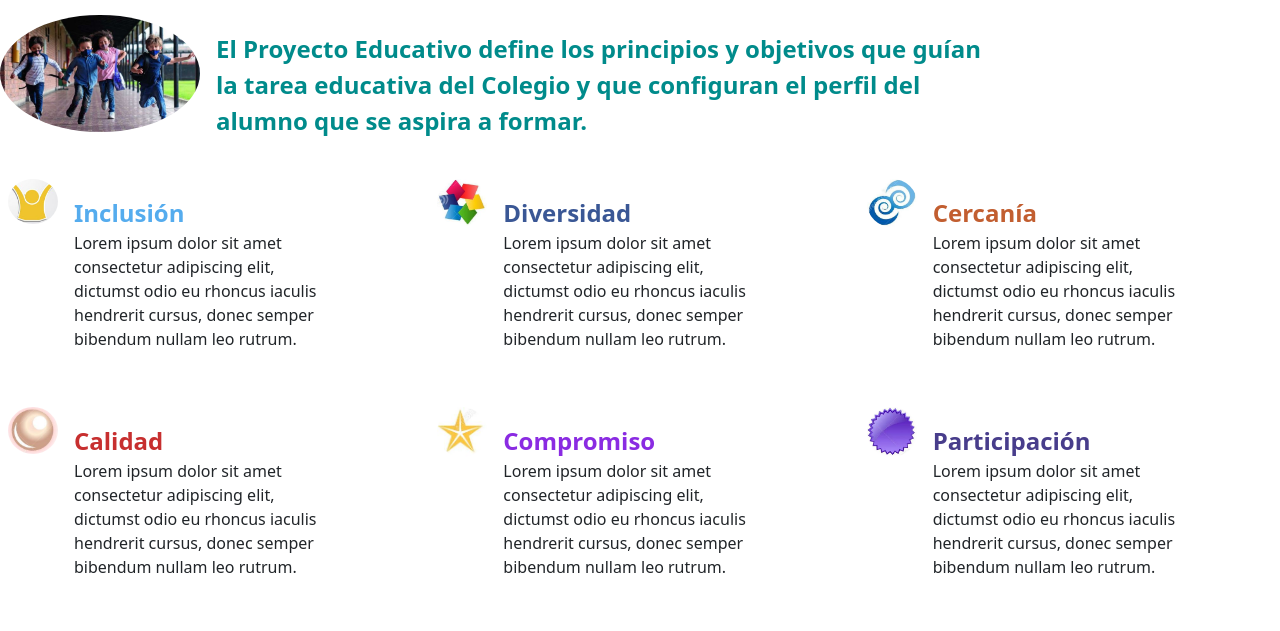
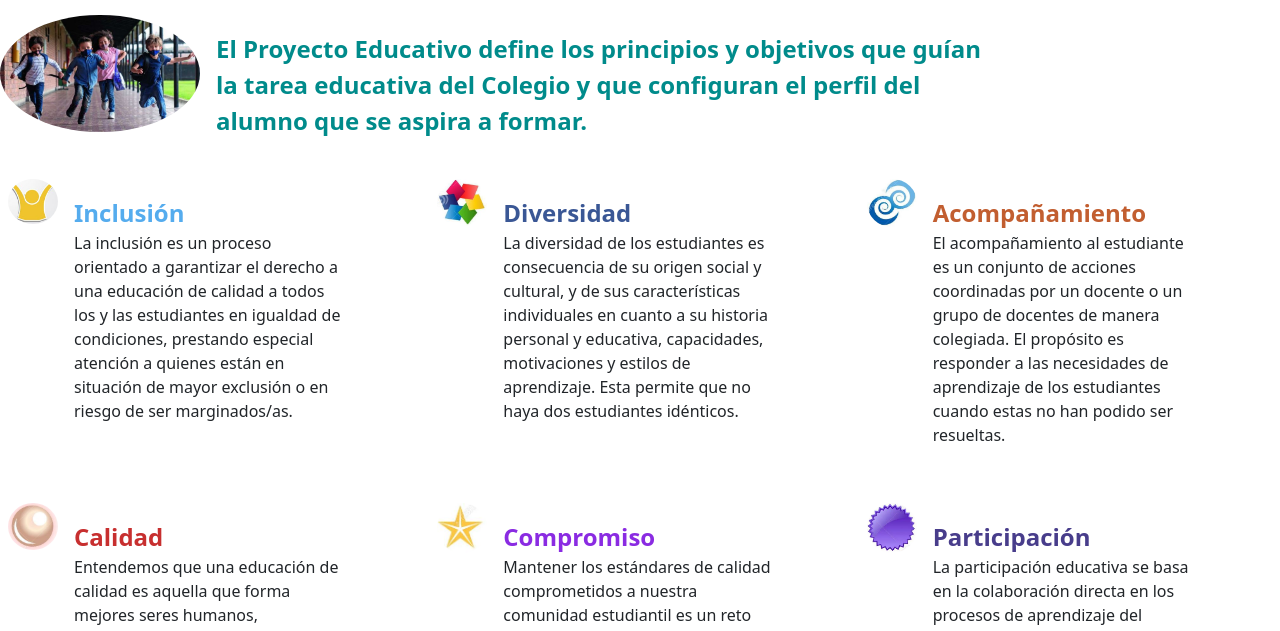
Before and after one commit to JaimeGaete/ColegioJulioRivas, a website: page pages/proyecto_educativo.html in a window 1280 px wide. Shown: the part 154-785 px from the top of the page. Drawn offline with nearby package versions, Linux system fonts and the light colour scheme.

Commit message:
Se actualiza pagina con los textos del proyecto educativo

```diff
--- a/pages/proyecto_educativo.html
+++ b/pages/proyecto_educativo.html
@@ -85,8 +85,8 @@
                             <div class="card-body" style="width: 300px">
                                 <div class="sub_destacado-1">Inclusión</div>
                                 <p class="card-text">
-                                Lorem ipsum dolor sit amet consectetur adipiscing elit, dictumst odio eu rhoncus iaculis hendrerit cursus,
-                                donec semper bibendum nullam leo rutrum.</p>
+                                    La inclusión es un proceso orientado a garantizar el derecho a una educación de calidad a todos los y las estudiantes en igualdad de condiciones,
+                                    prestando especial atención a quienes están en situación de mayor exclusión o en riesgo de ser marginados/as.</p>
                             </div>
                         </div>
                     </div>
@@ -102,8 +102,9 @@
                             <div class="card-body" style="width: 300px">
                                 <div class="sub_destacado-2">Diversidad</div>
                                 <p class="card-text">
-                                Lorem ipsum dolor sit amet consectetur adipiscing elit, dictumst odio eu rhoncus iaculis hendrerit cursus,
-                                donec semper bibendum nullam leo rutrum.</p>
+                                    La diversidad de los estudiantes es consecuencia de su origen social y cultural, y de sus características individuales en cuanto a su historia personal y
+                                    educativa, capacidades, motivaciones y estilos de aprendizaje.
+                                    Esta permite que no haya dos estudiantes idénticos.</p>
                             </div>
                         </div>
                     </div>
@@ -117,10 +118,10 @@
                         </div>
                         <div class="col-lg-6 col-md-6">
                             <div class="card-body" style="width: 300px">
-                                <div class="sub_destacado-3">Cercanía</div>
+                                <div class="sub_destacado-3">Acompañamiento</div>
                                 <p class="card-text">
-                                Lorem ipsum dolor sit amet consectetur adipiscing elit, dictumst odio eu rhoncus iaculis hendrerit cursus,
-                                donec semper bibendum nullam leo rutrum.</p>
+                                    El acompañamiento al estudiante es un conjunto de acciones coordinadas por un docente o un grupo de docentes de manera colegiada.
+                                    El propósito es responder a las necesidades de aprendizaje de los estudiantes cuando estas no han podido ser resueltas.</p>
                             </div>
                         </div>
                     </div>
@@ -138,8 +139,8 @@
                             <div class="card-body" style="width: 300px">
                                 <div class="sub_destacado-4">Calidad</div>
                                 <p class="card-text">
-                                Lorem ipsum dolor sit amet consectetur adipiscing elit, dictumst odio eu rhoncus iaculis hendrerit cursus,
-                                donec semper bibendum nullam leo rutrum.</p>
+                                    Entendemos que una educación de calidad es aquella que forma mejores seres humanos, ciudadanos con valores éticos, respetuosos de lo
+                                    público, que ejercen los derechos humanos, cumplen con sus deberes y conviven en paz.</p>
                             </div>
                         </div>
                     </div>
@@ -155,8 +156,8 @@
                             <div class="card-body" style="width: 300px">
                                 <div class="sub_destacado-5">Compromiso</div>
                                 <p class="card-text">
-                                Lorem ipsum dolor sit amet consectetur adipiscing elit, dictumst odio eu rhoncus iaculis hendrerit cursus,
-                                donec semper bibendum nullam leo rutrum.</p>
+                                    Mantener los estándares de calidad comprometidos a nuestra comunidad estudiantil es un reto indiscutido, por lo que hemos destinado todos
+                                    los esfuerzos institucionales a alcanzarla, en cada actividad planificada, en cada decisión y adaptación.</p>
                             </div>
                         </div>
                     </div>
@@ -172,8 +173,7 @@
                             <div class="card-body" style="width: 300px">
                                 <div class="sub_destacado-6">Participación</div>
                                 <p class="card-text">
-                                Lorem ipsum dolor sit amet consectetur adipiscing elit, dictumst odio eu rhoncus iaculis hendrerit cursus,
-                                donec semper bibendum nullam leo rutrum.</p>
+                                    La participación educativa se basa en la colaboración directa en los procesos de aprendizaje del alumnado, tanto en horario escolar como extraescolar, y en la participación en espacios formativos para las familias.</p>
                             </div>
                         </div>
                     </div>
```
Also changed, not shown: pages/fundacion.html (+3 -3 lines).
